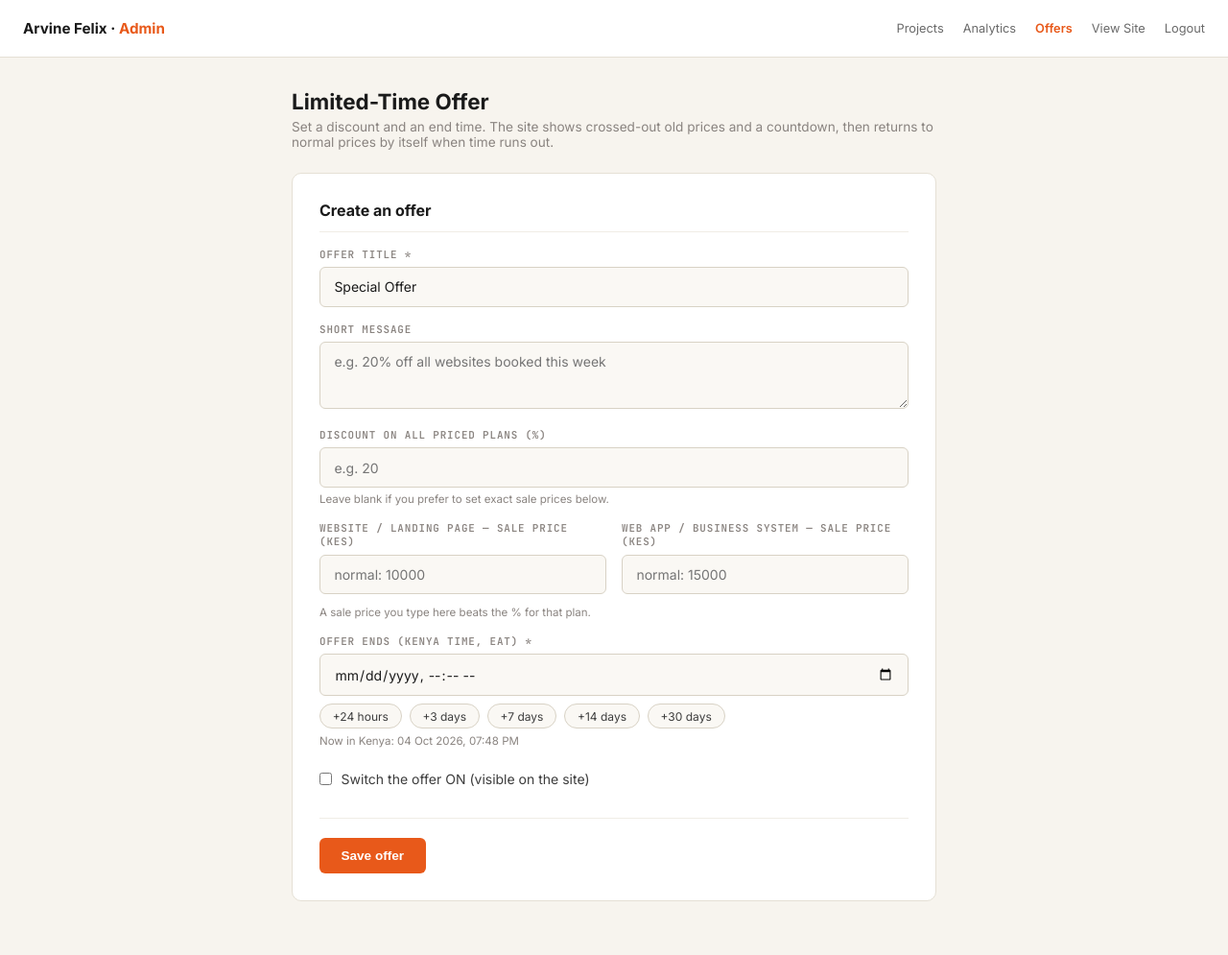
After one commit to arvineee/Current_Portfolio, a Flask app: page /admin/offer in a window 1280 px wide. The commit adds this page. Shown: the whole page at 96% size. Run offline with Flask 3, Linux system fonts and the light colour scheme; the visitor is signed in with stand-in values (Sample User, id 1); data that the repository does not hold is empty.

Commit message:
Update site

```diff
--- a/app.py
+++ b/app.py
@@ -4,6 +4,7 @@ from functools import wraps
 import config
 import db as database
 import seo
+import offers
 
 app = Flask(__name__)
 
@@ -15,6 +16,9 @@ app.config['MAIL_USERNAME']       = config.MAIL_USERNAME
 app.config['MAIL_PASSWORD']       = config.MAIL_PASSWORD
 app.config['MAIL_DEFAULT_SENDER'] = config.MAIL_DEFAULT_SENDER
 app.config['SECRET_KEY']          = config.SECRET_KEY
+
+app.config['SESSION_COOKIE_SAMESITE'] = 'Lax'   # basic CSRF protection for admin forms
+app.config['SESSION_COOKIE_HTTPONLY'] = True
 
 mail = Mail(app)
 
@@ -43,7 +47,7 @@ def set_security_headers(response):
     if request.path.startswith('/admin'):
         response.headers['X-Robots-Tag'] = 'noindex, nofollow, noarchive'
     # Let search engines cache static assets / feeds sensibly.
-    if request.path in ('/sitemap.xml', '/robots.txt', '/llms.txt'):
+    if request.path in ('/sitemap.xml', '/robots.txt'):
         response.headers['Cache-Control'] = 'public, max-age=3600'
     return response
 
@@ -151,17 +155,26 @@ def login_required(f):
     return decorated
 
 
+def _offer_context():
+    """Live offer (or None) plus the plans with sale prices applied."""
+    offer = offers.get_active_offer()
+    plans = offers.apply_to_plans(config.PLANS, offer) if offer else config.PLANS
+    return offer, plans
+
+
 # ── PUBLIC ROUTES ─────────────────────────────────────────────────────────────
 @app.route('/')
 def index():
     track_visit()
     projects = database.get_all_projects()
+    offer, plans = _offer_context()
     return render_template('index.html',
                            projects=projects,
-                           plans=config.PLANS,
+                           plans=plans,
+                           offer=offer,
                            services=config.SERVICES,
                            faqs=config.FAQS,
-                           schema=seo.build_home_schema(),
+                           schema=seo.build_home_schema(plans, offer),
                            site_url=config.SITE_URL,
                            whatsapp=config.WHATSAPP_NUMBER,
                            phone=config.PHONE_NUMBER,
@@ -264,7 +277,8 @@ def sitemap():
 @app.route('/llms.txt')
 def llms_txt():
     """Plain-text briefing for AI assistants / answer engines (the page already links to it)."""
-    return app.response_class(seo.build_llms_txt(), mimetype='text/plain; charset=utf-8')
+    offer, plans = _offer_context()
+    return app.response_class(seo.build_llms_txt(plans, offer), mimetype='text/plain; charset=utf-8')
 
 
 # ── ADMIN: LOGIN / LOGOUT ─────────────────────────────────────────────────────
@@ -345,6 +359,73 @@ def admin_delete_project(pid):
     return redirect(url_for('admin_dashboard'))
 
 
+# ── ADMIN: OFFERS ─────────────────────────────────────────────────────────────
+@app.route('/admin/offer', methods=['GET', 'POST'])
+@login_required
+def admin_offer():
+    priced = [(i, p) for i, p in enumerate(config.PLANS) if p.get('price_value')]
+
+    if request.method == 'POST':
+        def to_int(v):
+            try:
+                return int(str(v).replace(',', '').strip())
+            except (ValueError, TypeError):
+                return 0
+
+        title   = request.form.get('title', '').strip()
+        message = request.form.get('message', '').strip()
+        pct     = to_int(request.form.get('discount_percent'))
+        ends_at = request.form.get('ends_at', '').strip()
+        active  = request.form.get('active') == 'on'
+        overrides = {}
+        for i, p in priced:
+            val = to_int(request.form.get(f'sale_{i}'))
+            if val:
+                overrides[str(i)] = val
+
+        error = None
+        if not title:
+            error = 'Give the offer a title.'
+        elif not 0 <= pct <= 90:
+            error = 'Discount % must be between 0 and 90.'
+        elif not pct and not overrides:
+            error = 'Set a discount % or a sale price for at least one plan.'
+        elif any(v >= config.PLANS[int(i)]['price_value'] for i, v in overrides.items()):
+            error = 'A sale price must be lower than the normal price.'
+        else:
+            end = offers.parse_end(ends_at)
+            if not end:
+                error = 'Pick an end date and time.'
+            elif active and end <= offers.now():
+                error = 'The end time must be in the future.'
+
+        data = {'active': active, 'title': title, 'message': message,
+                'discount_percent': pct, 'overrides': overrides, 'ends_at': ends_at}
+        if error:
+            flash(error, 'error')
+            return render_template('admin_offer.html', offer=data, priced=priced,
+                                   live=None, preview=None, now_eat=offers.now())
+        offers.save(data)
+        flash('Offer saved — it is live on the site now.' if active else 'Offer saved (switched off).', 'success')
+        return redirect(url_for('admin_offer'))
+
+    data = offers.load()
+    live = offers.get_active_offer()
+    preview = offers.apply_to_plans(config.PLANS, live) if live else None
+    return render_template('admin_offer.html', offer=data, priced=priced,
+                           live=live, preview=preview, now_eat=offers.now())
+
+
+@app.route('/admin/offer/stop', methods=['POST'])
+@login_required
+def admin_offer_stop():
+    data = offers.load()
+    data['active'] = False
+    offers.save(data)
+    flash('Offer ended — normal prices are showing.', 'success')
+    return redirect(url_for('admin_offer'))
+
+
 # ── ADMIN: ANALYTICS ──────────────────────────────────────────────────────────
 @app.route('/admin/analytics')
 @login_required
--- /dev/null
+++ b/templates/admin_offer.html
@@ -0,0 +1,152 @@
+<!DOCTYPE html>
+<html lang="en">
+<head>
+  <meta charset="UTF-8"/>
+  <meta name="robots" content="noindex, nofollow"/>
+  <meta name="viewport" content="width=device-width,initial-scale=1"/>
+  <title>Offers — Arvine Felix Admin</title>
+  <link rel="preconnect" href="https://fonts.googleapis.com"/>
+  <link href="https://fonts.googleapis.com/css2?family=Inter:wght@400;500;600;700&family=JetBrains+Mono:wght@400;600&display=swap" rel="stylesheet"/>
+  <style>
+    *{box-sizing:border-box;margin:0;padding:0}
+    body{font-family:'Inter',sans-serif;background:#F7F4EE;color:#1A1A1A;min-height:100vh}
+    nav{background:#fff;border-bottom:1px solid #E5E0D5;padding:0 1.5rem;height:60px;display:flex;align-items:center;justify-content:space-between;position:sticky;top:0;z-index:10}
+    .nav-brand{font-weight:700;font-size:.95rem}
+    .nav-brand span{color:#E8591A}
+    .nav-links{display:flex;align-items:center;gap:1.25rem}
+    .nav-links a{font-size:.8rem;color:#6B6B6B;text-decoration:none}
+    .nav-links a:hover,.nav-links a.active{color:#E8591A;font-weight:600}
+    .wrap{max-width:720px;margin:0 auto;padding:2rem 1.5rem}
+    h1{font-size:1.4rem;font-weight:700;margin-bottom:.3rem}
+    .page-sub{font-size:.85rem;color:#8A8480;margin-bottom:1.5rem}
+    .flash{padding:.85rem 1rem;border-radius:7px;font-size:.82rem;margin-bottom:1.5rem}
+    .flash.success{background:#EAF6EE;border:1px solid #A3D9B1;color:#2D7A45}
+    .flash.error{background:#FEF0ED;border:1px solid #F5B8A6;color:#C23F1A}
+    .card{background:#fff;border:1px solid #E5E0D5;border-radius:10px;padding:1.75rem;margin-bottom:1.5rem}
+    .card h2{font-size:1rem;font-weight:700;margin-bottom:1rem;padding-bottom:.75rem;border-bottom:1px solid #F0EDE6}
+    .live{background:#EAF6EE;border-color:#A3D9B1}
+    .live p{font-size:.85rem;color:#2D7A45;margin-bottom:.35rem}
+    .live s{color:#8A8480}
+    .form-grid{display:grid;grid-template-columns:1fr 1fr;gap:1rem}
+    .form-full{grid-column:1/-1}
+    label{display:block;font-size:.68rem;font-weight:600;letter-spacing:.08em;text-transform:uppercase;color:#8A8480;font-family:'JetBrains Mono',monospace;margin-bottom:.4rem}
+    input[type=text],input[type=number],input[type=datetime-local],textarea{width:100%;background:#FAF8F4;border:1px solid #D8D2C5;border-radius:6px;padding:.7rem .9rem;font-size:.875rem;font-family:'Inter',sans-serif;color:#1A1A1A;outline:none}
+    input:focus,textarea:focus{border-color:#E8591A;box-shadow:0 0 0 3px rgba(232,89,26,.08)}
+    textarea{resize:vertical;min-height:70px}
+    .hint{font-size:.72rem;color:#8A8480;margin-top:.35rem}
+    .check-row{display:flex;align-items:center;gap:.6rem;padding:.5rem 0}
+    .check-row input{width:auto;accent-color:#E8591A}
+    .check-row span{font-size:.875rem;color:#3D3D3D}
+    .chips{display:flex;gap:.5rem;flex-wrap:wrap;margin-top:.5rem}
+    .chip{background:#FAF8F4;border:1px solid #D8D2C5;border-radius:100px;padding:.3rem .8rem;font-size:.75rem;cursor:pointer;color:#3D3D3D}
+    .chip:hover{border-color:#E8591A;color:#E8591A}
+    .actions{display:flex;gap:.75rem;margin-top:1.5rem;padding-top:1.25rem;border-top:1px solid #F0EDE6;flex-wrap:wrap}
+    .btn{display:inline-flex;align-items:center;padding:.7rem 1.4rem;border-radius:6px;font-size:.85rem;font-weight:600;cursor:pointer;border:none;text-decoration:none}
+    .btn-primary{background:#E8591A;color:#fff}
+    .btn-primary:hover{background:#CF4C10}
+    .btn-danger{background:#fff;border:1.5px solid #F5B8A6;color:#C23F1A}
+    .btn-danger:hover{background:#FEF0ED}
+    @media(max-width:580px){.form-grid{grid-template-columns:1fr}.form-full{grid-column:auto}}
+  </style>
+</head>
+<body>
+<nav>
+  <div class="nav-brand">Arvine Felix · <span>Admin</span></div>
+  <div class="nav-links">
+    <a href="/admin">Projects</a>
+    <a href="/admin/analytics">Analytics</a>
+    <a href="/admin/offer" class="active">Offers</a>
+    <a href="/" target="_blank">View Site</a>
+    <a href="/admin/logout">Logout</a>
+  </div>
+</nav>
+
+<div class="wrap">
+  <h1>Limited-Time Offer</h1>
+  <p class="page-sub">Set a discount and an end time. The site shows crossed-out old prices and a countdown, then returns to normal prices by itself when time runs out.</p>
+
+  {% with messages = get_flashed_messages(with_categories=true) %}
+    {% for category, message in messages %}<div class="flash {{ category }}">{{ message }}</div>{% endfor %}
+  {% endwith %}
+
+  {% if live %}
+  <div class="card live">
+    <h2>🟢 Live now: {{ live.title }}</h2>
+    <p>Ends {{ live.ends_at_label }}</p>
+    {% for p in preview %}{% if p.sale_price %}
+    <p>{{ p.name }}: <s>{{ p.price }}</s> → <strong>{{ p.sale_price }}</strong> ({{ p.percent_off }}% off)</p>
+    {% endif %}{% endfor %}
+    <form method="POST" action="/admin/offer/stop" style="margin-top:1rem" onsubmit="return confirm('End the offer now?')">
+      <button class="btn btn-danger" type="submit">End offer now</button>
+    </form>
+  </div>
+  {% endif %}
+
+  <div class="card">
+    <h2>{% if live %}Edit offer{% else %}Create an offer{% endif %}</h2>
+    <form method="POST">
+      <div class="form-grid">
+        <div class="form-full">
+          <label>Offer title *</label>
+          <input type="text" name="title" value="{{ offer.title }}" maxlength="60" placeholder="e.g. Independence Day Offer" required/>
+        </div>
+        <div class="form-full">
+          <label>Short message</label>
+          <textarea name="message" maxlength="140" placeholder="e.g. 20% off all websites booked this week">{{ offer.message }}</textarea>
+        </div>
+        <div class="form-full">
+          <label>Discount on all priced plans (%)</label>
+          <input type="number" name="discount_percent" min="0" max="90" value="{{ offer.discount_percent or '' }}" placeholder="e.g. 20"/>
+          <div class="hint">Leave blank if you prefer to set exact sale prices below.</div>
+        </div>
+        {% for i, p in priced %}
+        <div>
+          <label>{{ p.name }} — sale price (KES)</label>
+          <input type="number" name="sale_{{ i }}" min="1" value="{{ offer.overrides.get(i|string, '') }}" placeholder="normal: {{ p.price_value }}"/>
+        </div>
+        {% endfor %}
+        <div class="form-full">
+          <div class="hint" style="margin-top:-.25rem">A sale price you type here beats the % for that plan.</div>
+        </div>
+        <div class="form-full">
+          <label>Offer ends (Kenya time, EAT) *</label>
+          <input type="datetime-local" id="endsAt" name="ends_at" value="{{ offer.ends_at }}" required/>
+          <div class="chips">
+            <span class="chip" data-h="24">+24 hours</span>
+            <span class="chip" data-h="72">+3 days</span>
+            <span class="chip" data-h="168">+7 days</span>
+            <span class="chip" data-h="336">+14 days</span>
+            <span class="chip" data-h="720">+30 days</span>
+          </div>
+          <div class="hint">Now in Kenya: {{ now_eat.strftime('%d %b %Y, %I:%M %p') }}</div>
+        </div>
+        <div class="form-full">
+          <div class="check-row">
+            <input type="checkbox" name="active" id="active" {% if offer.active %}checked{% endif %}/>
+            <span>Switch the offer ON (visible on the site)</span>
+          </div>
+        </div>
+      </div>
+      <div class="actions">
+        <button type="submit" class="btn btn-primary">Save offer</button>
+      </div>
+    </form>
+  </div>
+</div>
+
+<script>
+  // Quick-duration chips: add hours to "now" and write it in Kenya time.
+  document.querySelectorAll('.chip').forEach(function (c) {
+    c.addEventListener('click', function () {
+      var d = new Date(Date.now() + Number(c.dataset.h) * 3600 * 1000);
+      var s = new Intl.DateTimeFormat('sv-SE', {
+        timeZone: 'Africa/Nairobi', year: 'numeric', month: '2-digit', day: '2-digit',
+        hour: '2-digit', minute: '2-digit', hour12: false
+      }).format(d).replace(' ', 'T');
+      document.getElementById('endsAt').value = s;
+      document.getElementById('active').checked = true;
+    });
+  });
+</script>
+</body>
+</html>
```
Also changed, not shown: db.py (+28 -0 lines), offers.py (added, +92 -0 lines), templates/index.html (+43 -1 lines).
